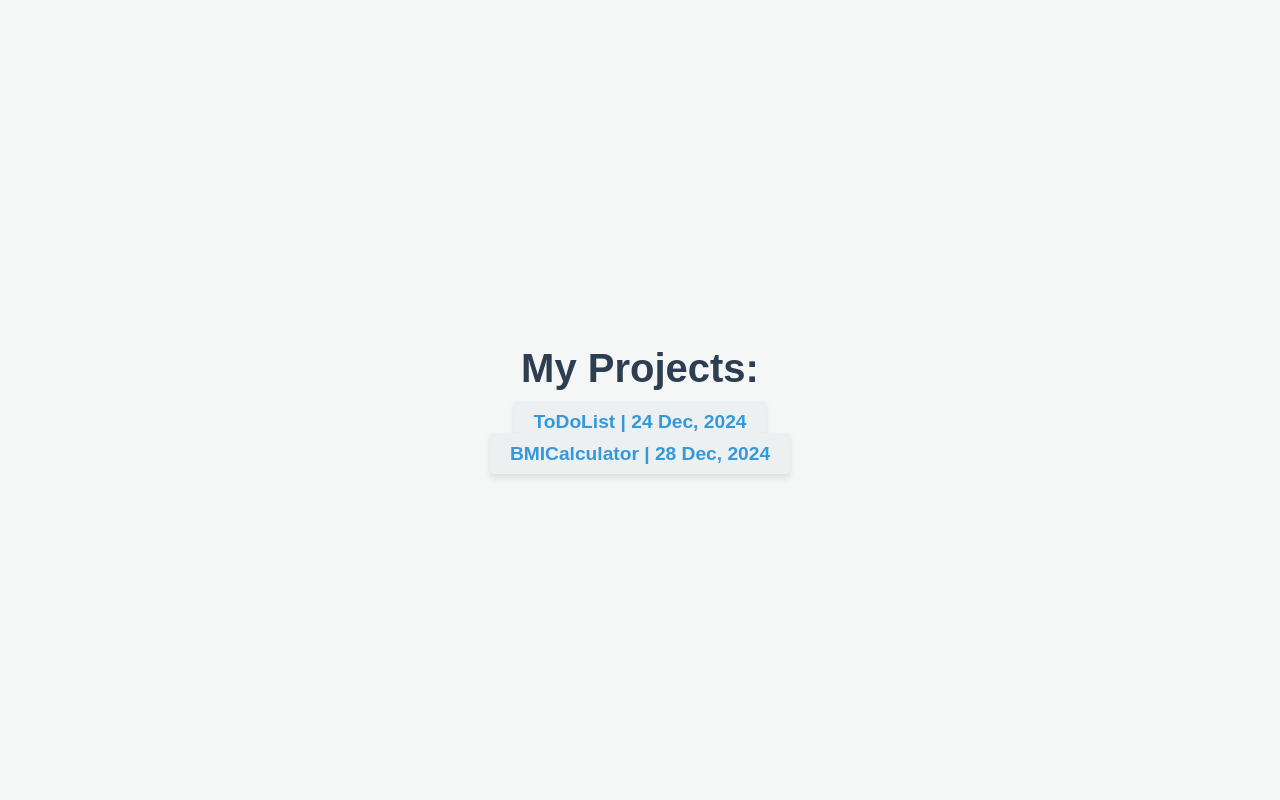
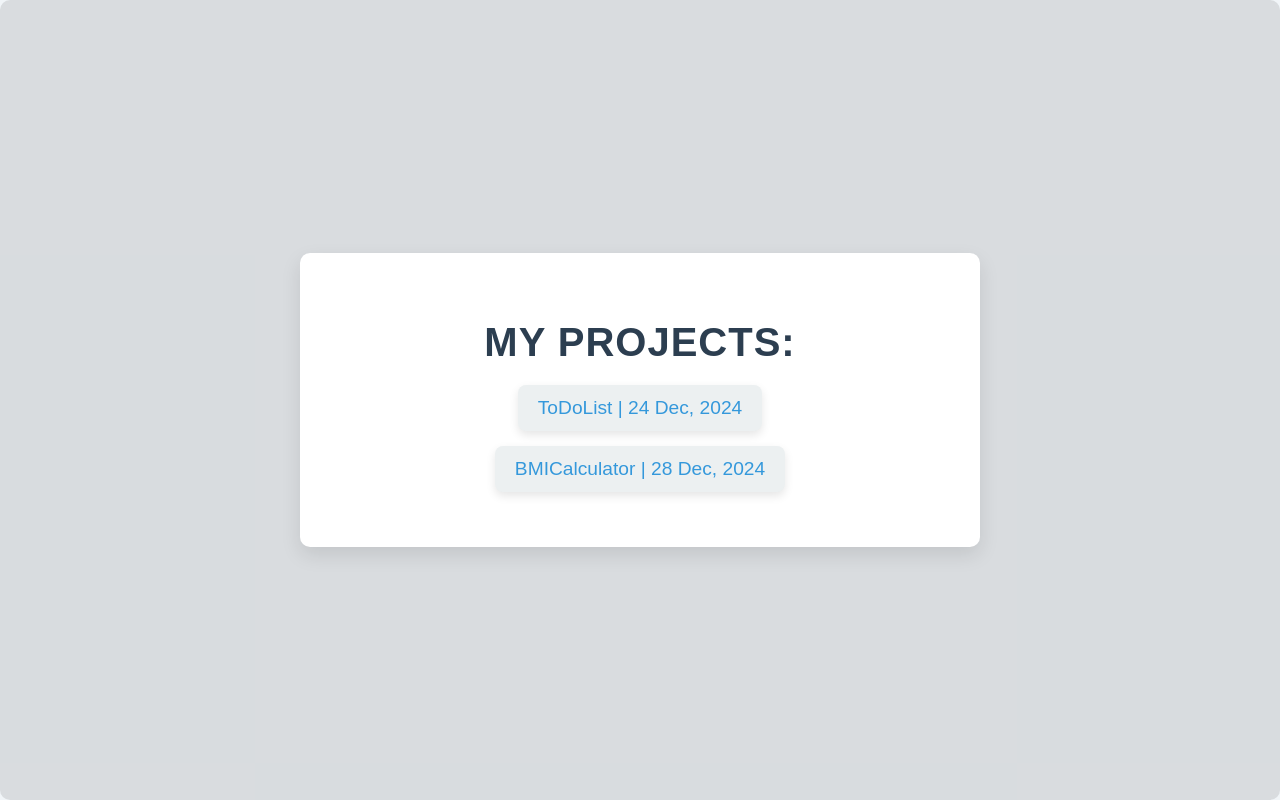
Before and after one commit to vickvey/VJS, a plain HTML site: page index.html in a window 1280 px wide. Drawn offline with Linux system fonts and the light colour scheme.

Commit message:
Update index.html

```diff
--- a/index.html
+++ b/index.html
@@ -8,7 +8,7 @@
         /* Global styles */
         body {
             font-family: 'Arial', sans-serif;
-            background-color: #f4f7f6;
+            background-color: #f1f5f8;
             margin: 0;
             padding: 0;
             display: flex;
@@ -17,52 +17,71 @@
             align-items: center;
             min-height: 100vh;
             color: #333;
+            box-sizing: border-box;
         }
 
         h1 {
             font-size: 2.5rem;
             color: #2c3e50;
             margin-bottom: 20px;
+            font-weight: 600;
+            text-transform: uppercase;
+            letter-spacing: 1px;
         }
 
         ul {
             list-style: none;
             padding: 0;
+            margin: 0;
         }
 
         li {
-            margin: 10px 0;
+            margin: 15px 0;
         }
 
         a {
             text-decoration: none;
             color: #3498db;
             font-size: 1.2rem;
-            font-weight: bold;
-            transition: color 0.3s ease;
+            font-weight: 500;
+            transition: color 0.3s ease, transform 0.3s ease;
+            display: inline-block;
+            padding: 12px 20px;
+            background-color: #ecf0f1;
+            border-radius: 8px;
+            box-shadow: 0 4px 10px rgba(0, 0, 0, 0.1);
+            transition: box-shadow 0.3s ease, transform 0.3s ease;
         }
 
         a:hover {
             color: #1abc9c;
+            box-shadow: 0 6px 15px rgba(0, 0, 0, 0.2);
+            transform: translateY(-4px);
         }
 
-        /* Add some spacing and box shadow for visual appeal */
-        ul li a {
-            padding: 10px 20px;
-            background-color: #ecf0f1;
-            border-radius: 5px;
-            box-shadow: 0 4px 6px rgba(0, 0, 0, 0.1);
-            transition: box-shadow 0.3s ease, transform 0.3s ease;
+        /* Container styling */
+        .container {
+            text-align: center;
+            background: #ffffff;
+            border-radius: 10px;
+            box-shadow: 0 8px 20px rgba(0, 0, 0, 0.1);
+            padding: 40px;
+            max-width: 600px;
+            width: 100%;
+            margin: 20px;
         }
 
-        ul li a:hover {
-            box-shadow: 0 6px 12px rgba(0, 0, 0, 0.2);
-            transform: translateY(-2px);
-        }
-
-        /* Centering and styling the container */
-        .container {
-            text-align: center;
+        /* Adding a subtle background effect */
+        .container::before {
+            content: '';
+            position: absolute;
+            top: 0;
+            left: 0;
+            right: 0;
+            bottom: 0;
+            background: rgba(0, 0, 0, 0.1);
+            border-radius: 10px;
+            z-index: -1;
         }
 
         /* Mobile responsiveness */
@@ -73,8 +92,28 @@
 
             a {
                 font-size: 1rem;
+                padding: 10px 16px;
+            }
+
+            .container {
+                padding: 30px;
             }
         }
+
+        /* Adding smooth fade-in animation */
+        @keyframes fadeIn {
+            0% {
+                opacity: 0;
+            }
+            100% {
+                opacity: 1;
+            }
+        }
+
+        .container {
+            animation: fadeIn 1s ease-out;
+        }
+
     </style>
 </head>
 <body>
```
